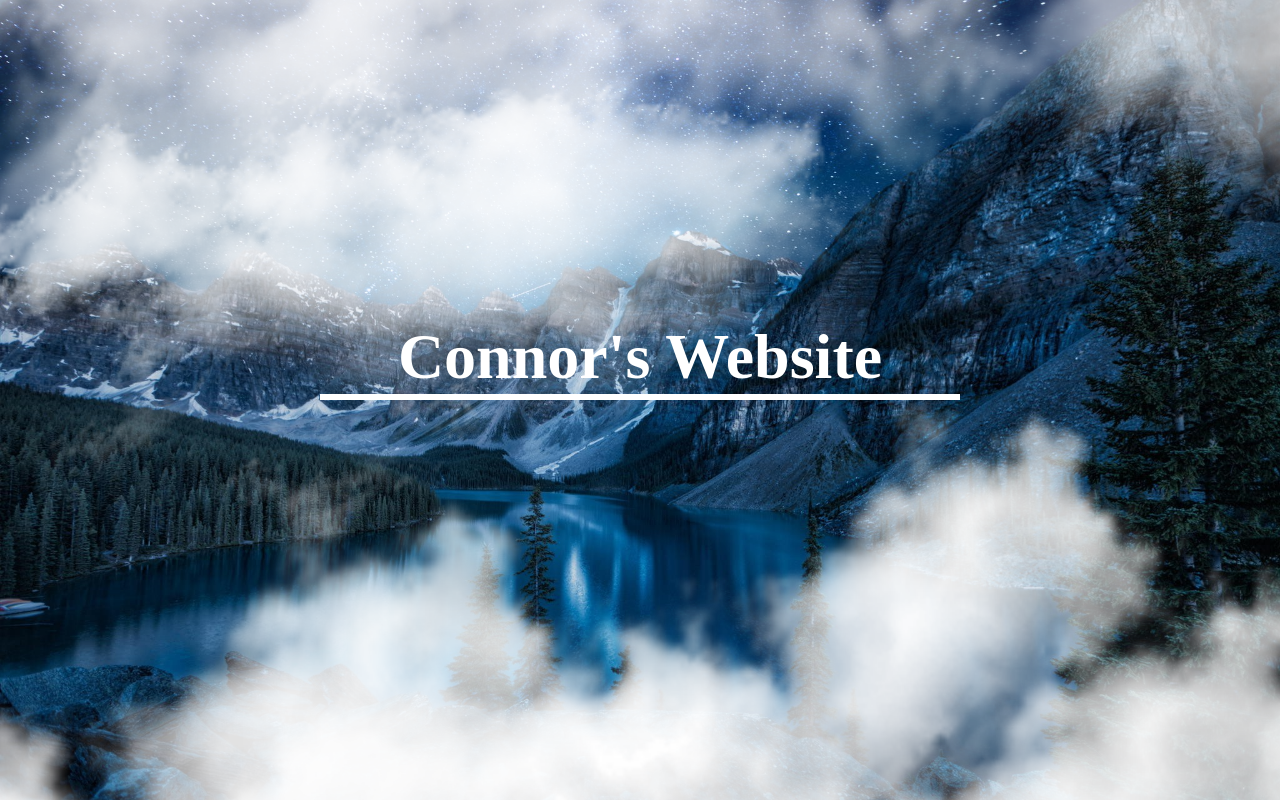
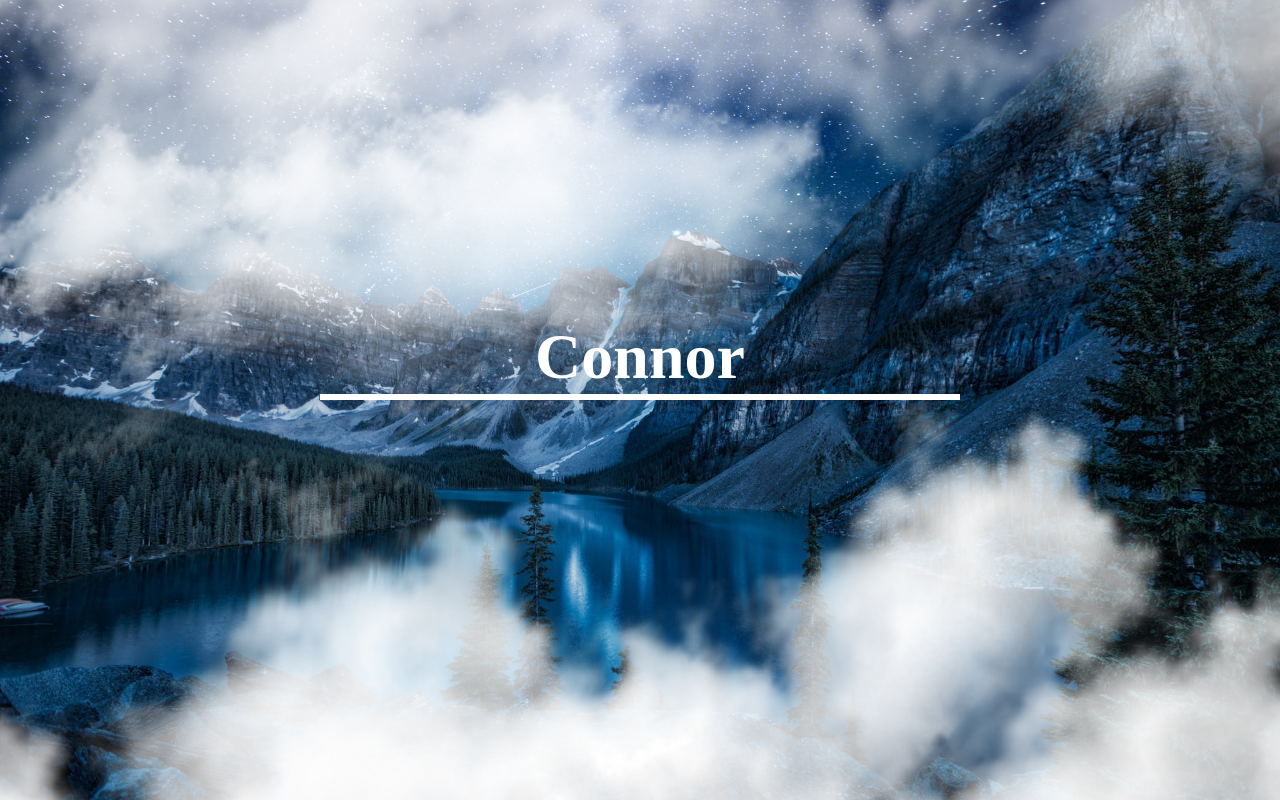
Before and after one commit to connorallgood/connorallgood.github.io, a plain HTML site: page index.html in a window 1280 px wide. Drawn offline with Linux system fonts and the light colour scheme.

Commit message:
Add files via upload

```diff
--- a/index.html
+++ b/index.html
@@ -9,10 +9,9 @@
 	<body>
 		<div class="container">
 			<div class="cloud">
-				<h1>
-					Connor's Website
-				</h1>
+				<h1>Connor</h1>
 			</div>
 		</div>
+
 	</body>
 </html>
```
